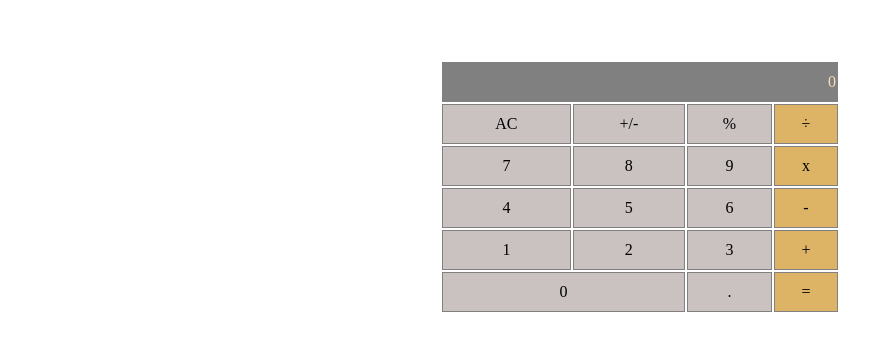
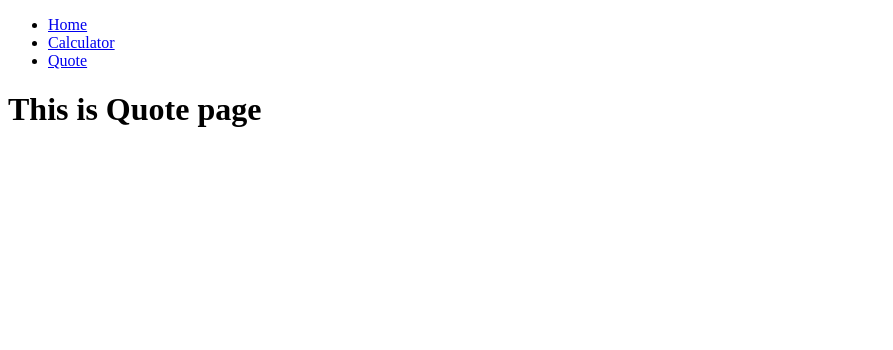
Before and after one commit to Rayan84/math-magician, a React (Create React App) app: page /quote in a window 1280 px wide. Shown: the top 350 px of the page, without its empty margins (0-893 px from the left). Built offline with nearby package versions, Linux system fonts and the light colour scheme.

Commit message:
Add Quote Component and Navbar

```diff
--- a/package.json
+++ b/package.json
@@ -8,6 +8,7 @@
     "@testing-library/user-event": "^12.1.10",
     "react": "^17.0.2",
     "react-dom": "^17.0.2",
+    "react-router-dom": "^5.3.0",
     "react-scripts": "4.0.3",
     "type": "module",
     "web-vitals": "^1.0.1"
--- a/src/App.js
+++ b/src/App.js
@@ -1,13 +1,48 @@
 import React from 'react';
 import Calculator from './components/Calculator';
+import Quote from './components/Quote';
+import {
+  BrowserRouter as Router,
+  Switch,
+  Route,
+  Link,
+  // useRouteMatch,
+  // useParams
+} from "react-router-dom";
 
  const App = () => {
-    return( <div className="App">
-        <div>
-          <Calculator></Calculator>
-        </div>
+    return(
+      <Router>
+       <div className="App">
+         <ul>
+           <li><Link to="/">Home</Link></li>
+           <li><Link to="./calculator">Calculator</Link></li>
+           <li><Link to="./quote">Quote</Link></li>
+         </ul>
+         <Switch>
+           <Route path="/quote">
+             <Quote />
+           </Route>
+           <Route path="/Calculator">
+             <Calculator />
+           </Route>
+         </Switch>
+
       </div>
+      </Router>
     )
 };
 
+// function Home() {
+//   return <h2>Home</h2>;
+// }
+
+// function Quote2() {
+//   return <h2>Quote</h2>;
+// }
+
+// function Calculator2() {
+//   return <h2>Calculator</h2>;
+// }
+
 export default App;
--- /dev/null
+++ b/src/components/Quote.js
@@ -0,0 +1,11 @@
+import React from "react";
+
+const Quote = () => {
+    return(
+        <div>
+            <h1>This is Quote page</h1>
+        </div>
+    );
+}
+
+export default Quote;
```
Also changed, not shown: 2 other files (tests, documents, lock files or other folders).
